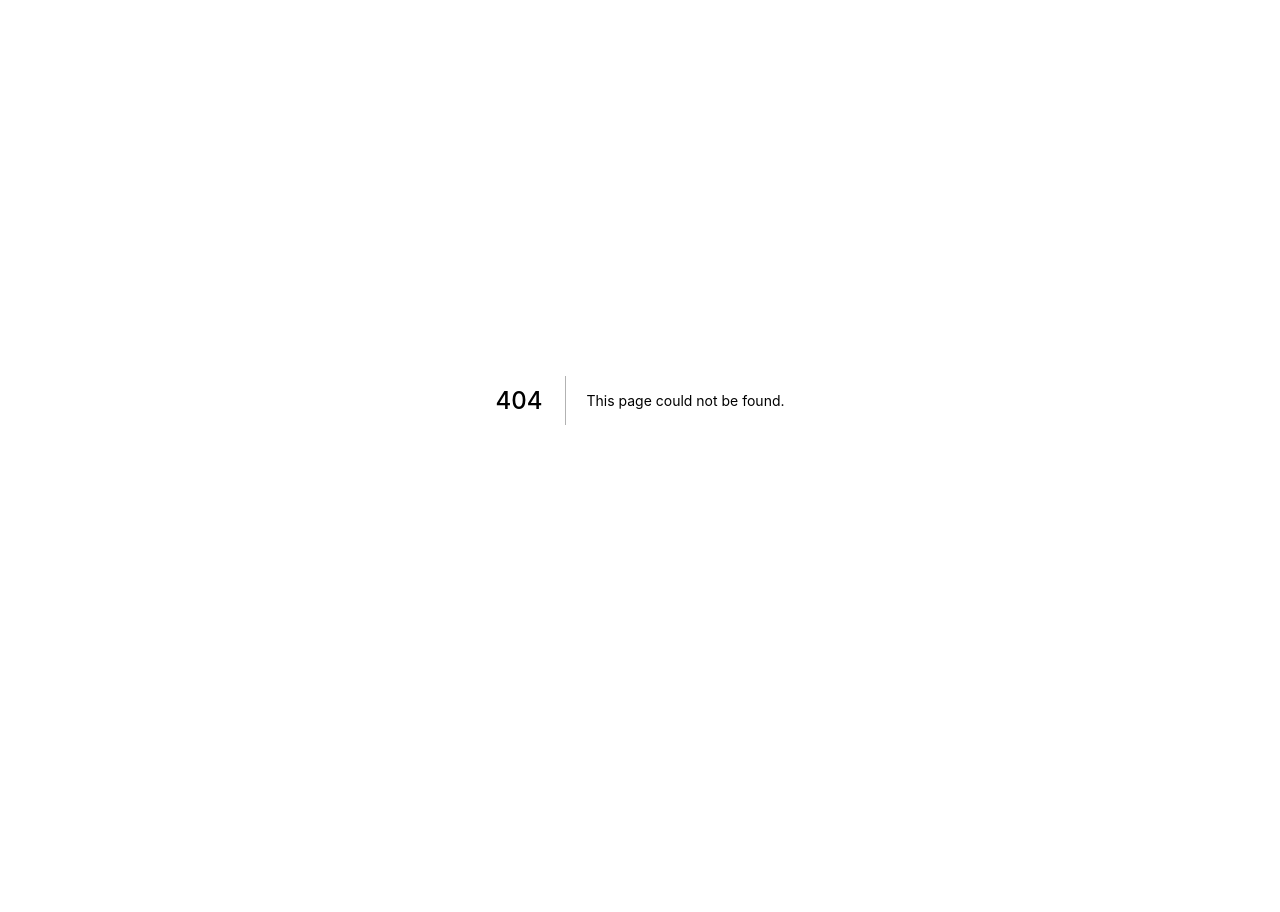
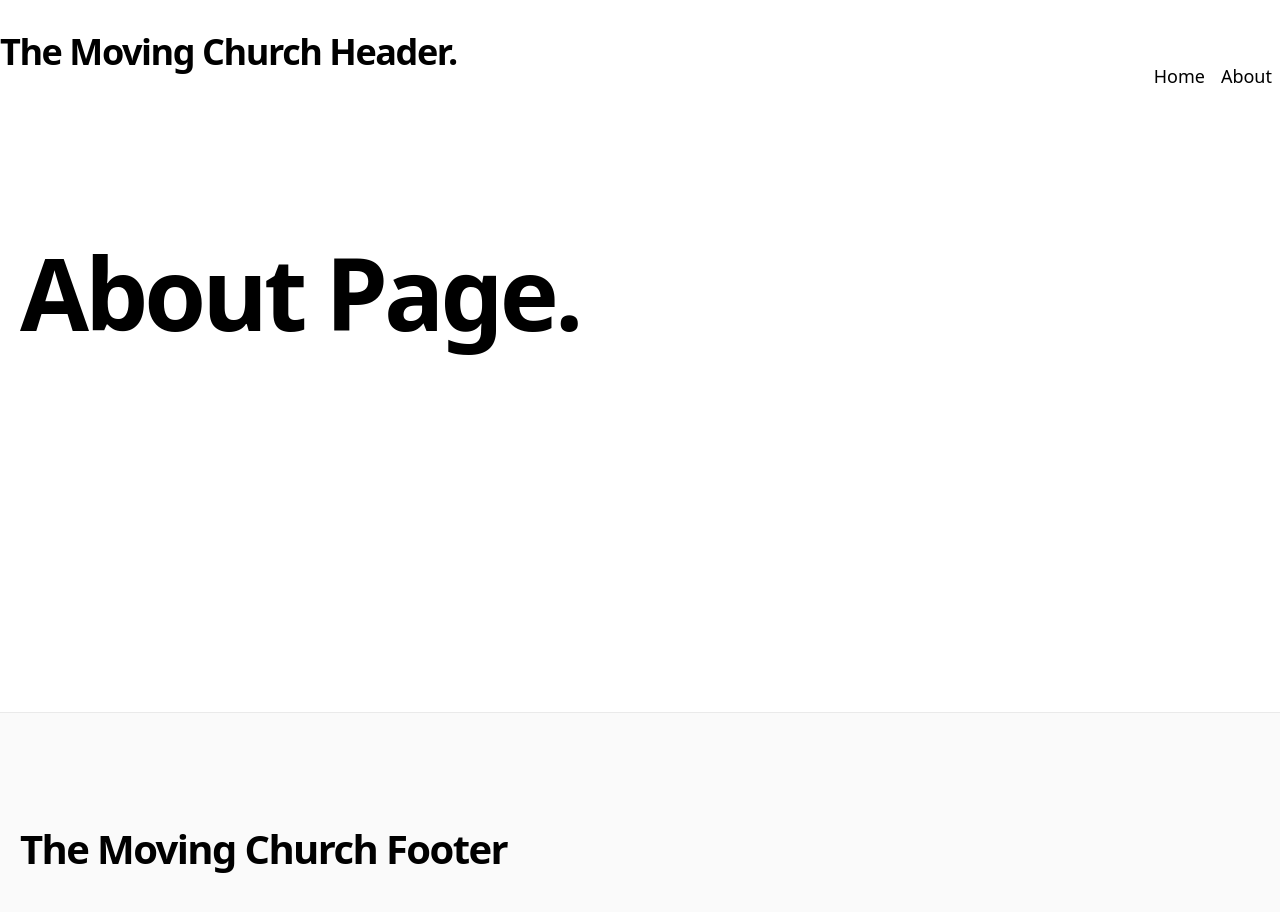
Before and after one commit to TheMovingChurch/TMC-Website, a Next.js app: page /about in a window 1280 px wide. Before the commit this address had no page. Shown: the top 912 px of the page. Before the commit the page ends 800 px from the top, so only its background shows below. Built offline with nearby package versions, Linux system fonts and the light colour scheme.

Commit message:
Add About page and add minimal contents to index and about

```diff
--- /dev/null
+++ b/pages/about.js
@@ -0,0 +1,22 @@
+import Head from "next/head";
+import Layout from "@/components/layout";
+import Container from "@/components/container";
+
+export default function About() {
+  return (
+    <Layout>
+      <Head>
+        <title>
+          About Us | The Moving Church
+        </title>
+      </Head>
+      <Container>
+        <section className="flex-col md:flex-row flex items-center md:justify-between mt-16 mb-16 md:mb-12">
+          <h1 className="text-6xl md:text-8xl font-bold tracking-tighter leading-tight md:pr-8">
+            About Page.
+          </h1>
+        </section>
+      </Container>
+    </Layout>
+  )
+}
--- a/pages/index.js
+++ b/pages/index.js
@@ -5,7 +5,6 @@ import HeroPost from '@/components/hero-post';
 import Intro from '@/components/intro';
 import Layout from '@/components/layout';
 import { getAllPostsForHome } from '@/lib/api';
-import { CMS_NAME } from '@/lib/constants';
 
 export default function Index({ allPosts, preview }) {
   const heroPost = allPosts[0];
@@ -15,8 +14,7 @@ export default function Index({ allPosts, preview }) {
       <Layout preview={preview}>
         <Head>
           <title>
-            Next.js Blog Example with
-            {CMS_NAME}
+            Home | The Moving Church
           </title>
         </Head>
         <Container>
```
